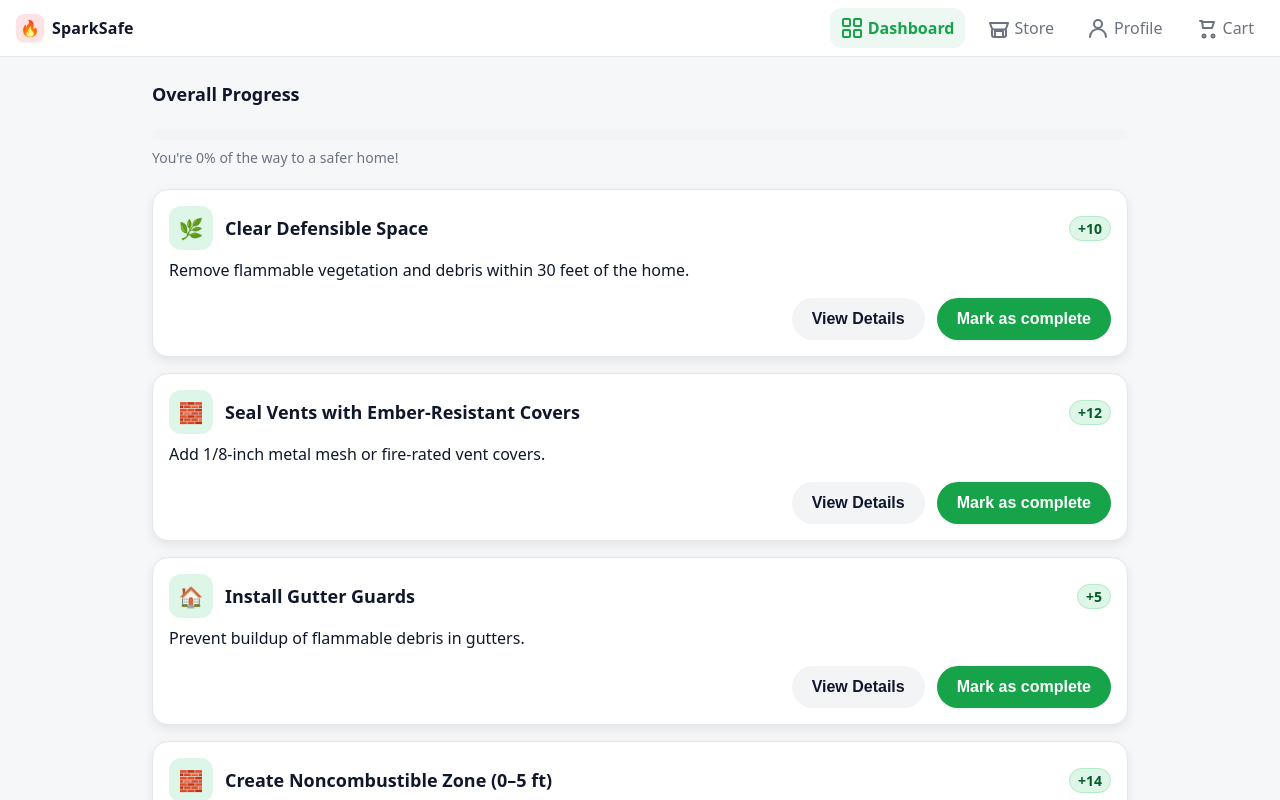
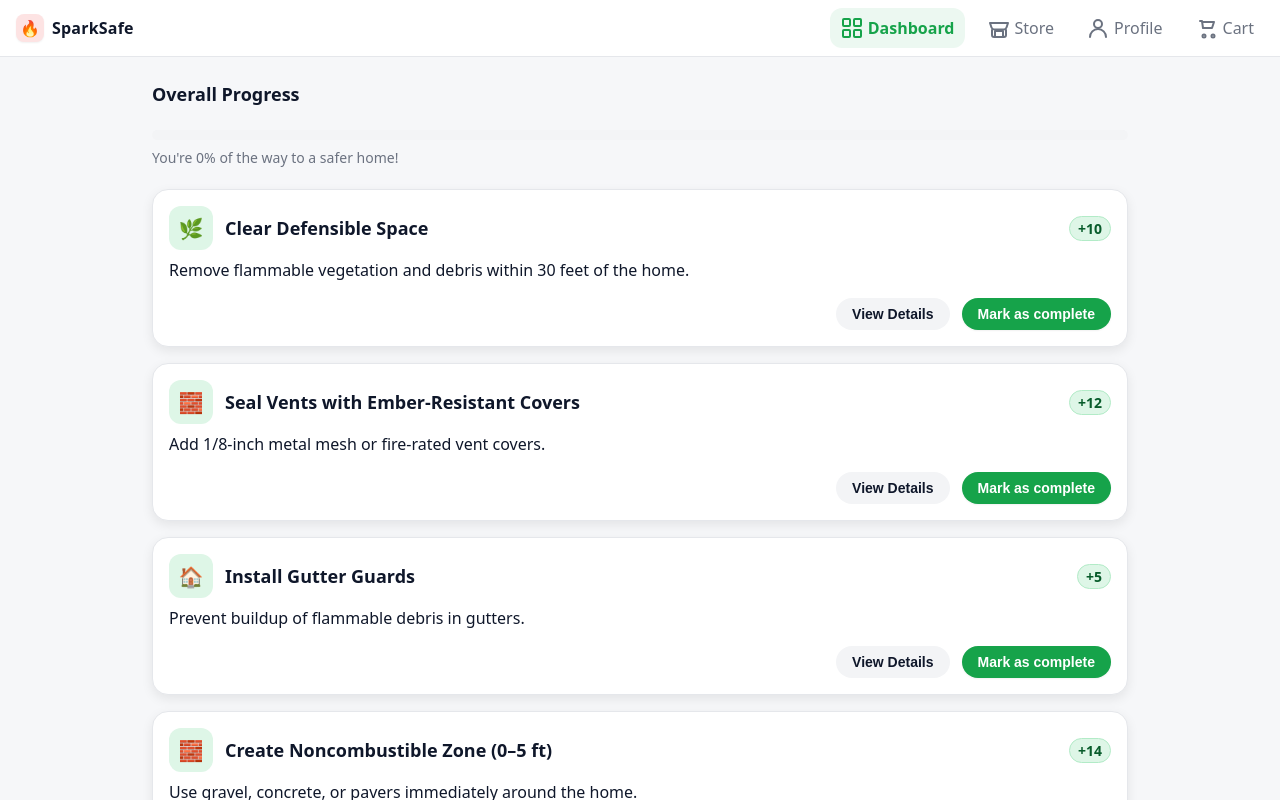
Before and after one commit to mousam-97/sparksafe-by-mousam-kalita, a React (Create React App) app: page / in a window 1280 px wide. Shown: the top 800 px of the page. Built offline with nearby package versions, Linux system fonts and the light colour scheme.

Commit message:
add size prop to button

```diff
--- a/src/components/common/Button/Button.module.css
+++ b/src/components/common/Button/Button.module.css
@@ -33,3 +33,18 @@
 .button:active {
 	transform: translateY(1px);
 }
+
+/* sizes */
+.sm {
+	font-size: var(--font-size-sm);
+	padding: var(--space-2) var(--space-4);
+}
+
+.md {
+	/* inherits defaults from .button */
+}
+
+.lg {
+	font-size: var(--font-size-lg);
+	padding: var(--space-4) var(--space-6);
+}
--- a/src/components/common/Button/Button.tsx
+++ b/src/components/common/Button/Button.tsx
@@ -3,14 +3,17 @@ import styles from "./Button.module.css";
 import cx from "classnames";
 
 type ButtonVariant = "primary" | "secondary" | "ghost";
+type ButtonSize = "sm" | "md" | "lg";
 
 type ButtonProps = React.ButtonHTMLAttributes<HTMLButtonElement> & {
 	variant?: ButtonVariant;
+	size?: ButtonSize;
 	fullWidth?: boolean;
 };
 
 export default function Button({
 	variant = "primary",
+	size = "md",
 	fullWidth = false,
 	className,
 	children,
@@ -19,6 +22,7 @@ export default function Button({
 	const classNames = cx(
 		styles.button,
 		styles[variant],
+		styles[size],
 		{ [styles.fullWidth]: fullWidth },
 		className
 	);
--- a/src/pages/Dashboard/Dashboard.tsx
+++ b/src/pages/Dashboard/Dashboard.tsx
@@ -60,6 +60,7 @@ export default function Dashboard() {
 											<Button
 												variant="secondary"
 												onClick={() => setOpenId(u.id)}
+												size="sm"
 											>
 												View Details
 											</Button>
@@ -72,6 +73,7 @@ export default function Dashboard() {
 													}
 												}}
 												disabled={isDone}
+												size="sm"
 											>
 												{isDone ? "Completed" : "Mark as complete"}
 											</Button>
--- a/src/pages/Dashboard/DashboardUpgradablesDetailsModal.tsx
+++ b/src/pages/Dashboard/DashboardUpgradablesDetailsModal.tsx
@@ -43,13 +43,14 @@ export default function DashboardUpgradablesDetailsModal({
 
 			<ModalFooter>
 				<Row gap={3} justify="end">
-					<Button variant="secondary" onClick={onClose}>
+					<Button variant="secondary" onClick={onClose} size="sm">
 						Close
 					</Button>
 					<Button
 						variant={isDone ? "ghost" : "primary"}
 						disabled={isDone}
 						onClick={() => onMarkComplete(u.id)}
+						size="sm"
 					>
 						{isDone ? "Completed" : "Mark as complete"}
 					</Button>
```
